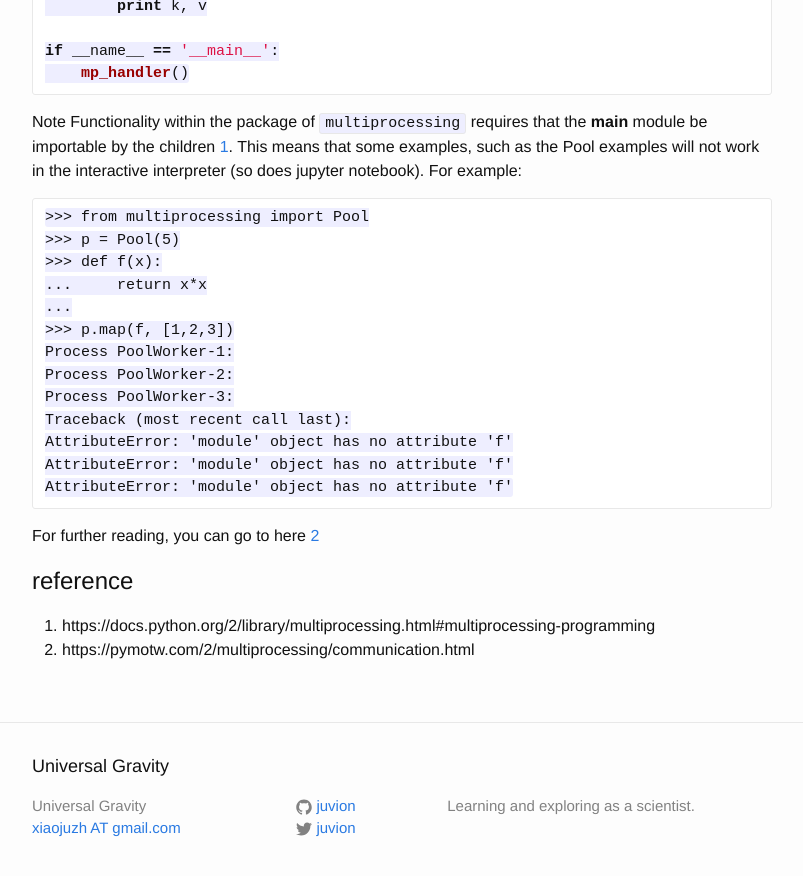
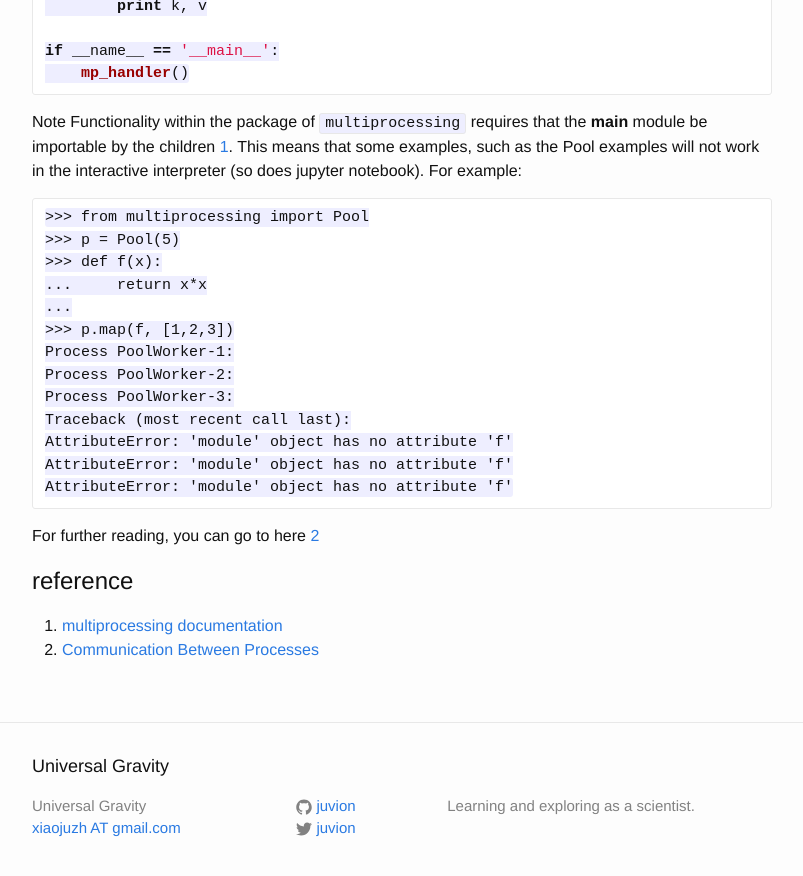
Before and after one commit to juvion/juvion.github.io, a Jekyll site: the page built from _posts/2016-09-20-Multiprocessing_with_Python.md, in a window 1280 px wide and 900 px high, scrolled down 2835 px. Shown: the top 876 px of the window, without its empty margins (238-1041 px from the left). Built offline with Jekyll 4.4.1, drawn with Linux system fonts in a browser that asks for light colours; Markdown is read by kramdown in place of the engine named in the settings.

Commit message:
Update 2016-09-20-Multiprocessing_with_Python.md

```diff
--- a/_posts/2016-09-20-Multiprocessing_with_Python.md
+++ b/_posts/2016-09-20-Multiprocessing_with_Python.md
@@ -227,5 +227,5 @@ AttributeError: 'module' object has no attribute 'f'
 For further reading, you can go to here [2](https://pymotw.com/2/multiprocessing/communication.html)
 
 #reference
-1. https://docs.python.org/2/library/multiprocessing.html#multiprocessing-programming
-2. https://pymotw.com/2/multiprocessing/communication.html
+1. [multiprocessing documentation](https://docs.python.org/2/library/multiprocessing.html#multiprocessing-programming)
+2. [Communication Between Processes](https://pymotw.com/2/multiprocessing/communication.html)
```
